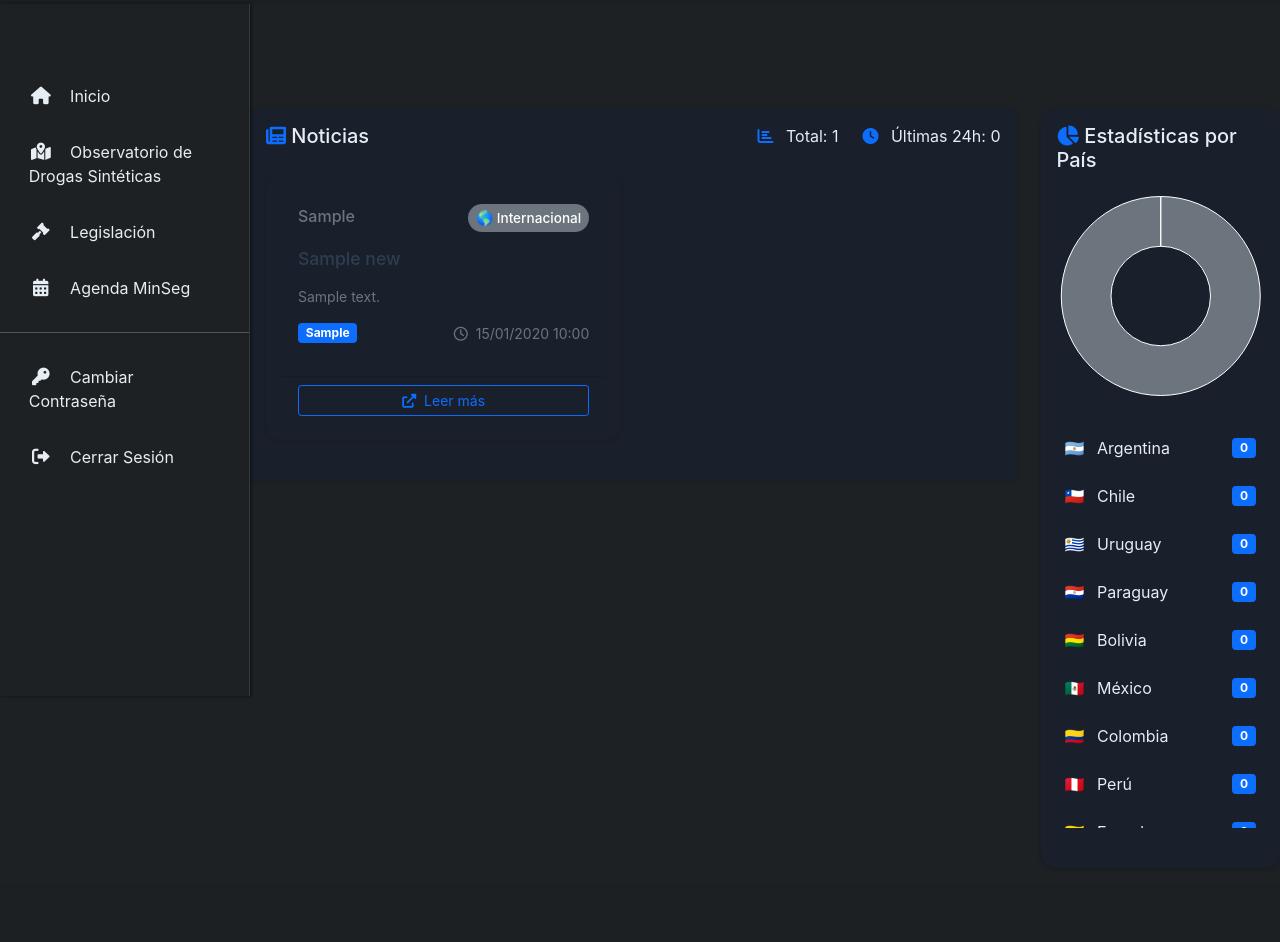
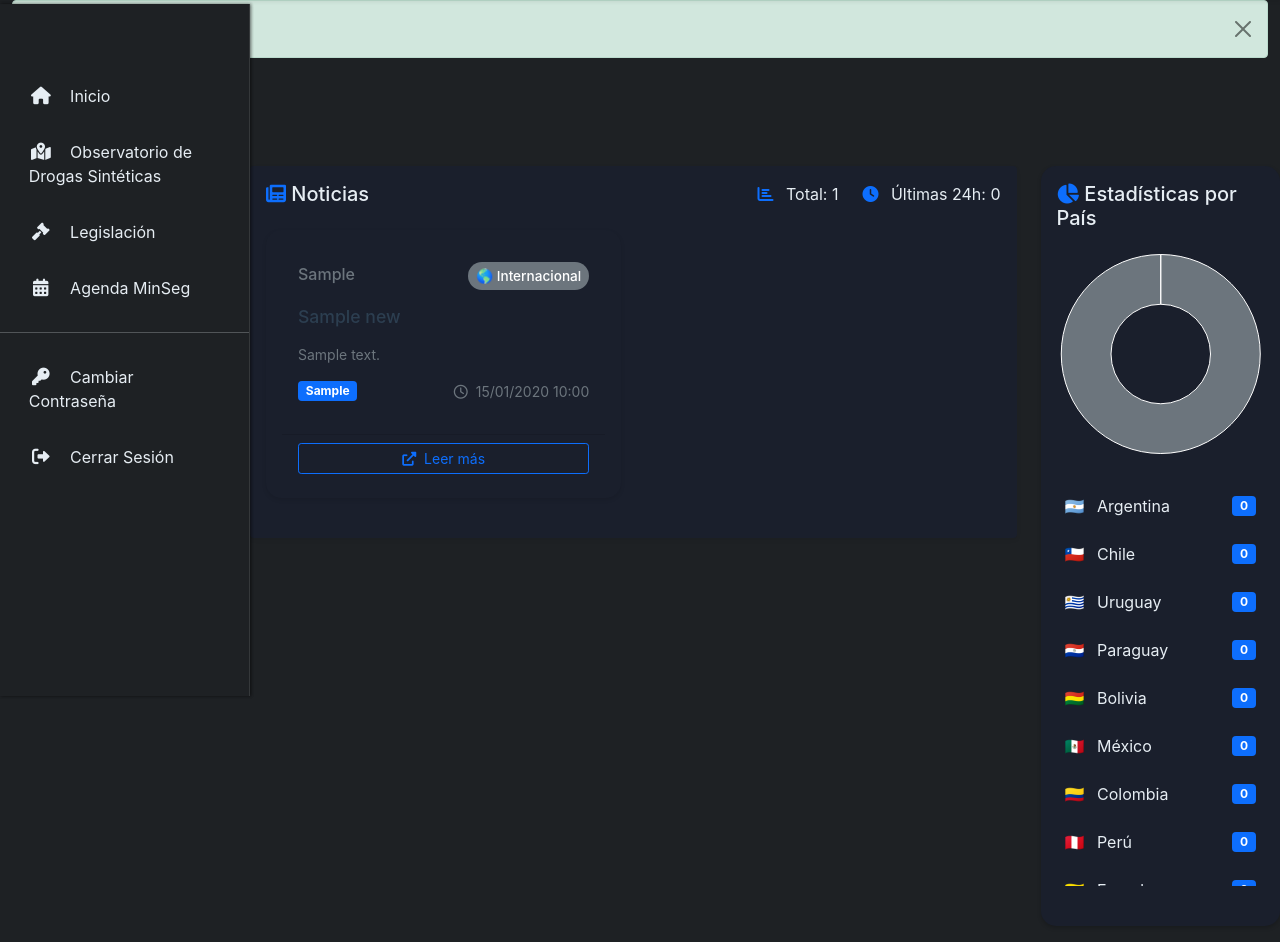
Before and after one commit to IAZARA/CentroRegionalV01, a Flask app: page /noticias in a window 1280 px wide. Shown: the part 104-1046 px from the top of the page. Before the commit the page ends 932 px from the top, so only its background shows below. Run offline with Flask 3, Linux system fonts and the light colour scheme; a user stored in the database is signed in; tables that the repository leaves empty hold one stand-in row (values such as "Sample post"); one stand-in notice (Sample message) is shown.

Commit message:
Guardamos cambios

```diff
--- a/observatorio/app/templates/base.html
+++ b/observatorio/app/templates/base.html
@@ -110,16 +110,16 @@
         <div class="content-wrapper">
             <!-- Flash Messages -->
             <div class="container-fluid">
-                {# with messages = get_flashed_messages(with_categories=true) #}
-                    {# if messages #}
-                        {# for category, message in messages #}
-                            {# <div class="alert alert-{{ category }} alert-dismissible fade show" role="alert"> #}
-                                {# {{ message }} #}
-                                {# <button type="button" class="btn-close" data-bs-dismiss="alert" aria-label="Close"></button> #}
-                            {# </div> #}
-                        {# endfor #}
-                    {# endif #}
-                {# endwith #}
+                {% with messages = get_flashed_messages(with_categories=true) %}
+                    {% if messages %}
+                        {% for category, message in messages %}
+                            <div class="alert alert-{{ category }} alert-dismissible fade show" role="alert">
+                                {{ message }}
+                                <button type="button" class="btn-close" data-bs-dismiss="alert" aria-label="Close"></button>
+                            </div>
+                        {% endfor %}
+                    {% endif %}
+                {% endwith %}
             </div>
 
             <!-- Main Content -->
@@ -141,31 +141,31 @@
     <!-- Extra JavaScript -->
     {% block extra_js %}{% endblock %}
 
-    <!-- Flash Messages -->
-    {# {% with messages = get_flashed_messages(with_categories=true) %} #}
-        {# {% if messages %} #}
-            {# <div class="position-fixed bottom-0 end-0 p-3" style="z-index: 11"> #}
-                {# {% for category, message in messages %} #}
-                    {# <div class="toast align-items-center text-white bg-{{ category }} border-0" role="alert" aria-live="assertive" aria-atomic="true"> #}
-                        {# <div class="d-flex"> #}
-                            {# <div class="toast-body"> #}
-                                {# {{ message }} #}
-                            {# </div> #}
-                            {# <button type="button" class="btn-close btn-close-white me-2 m-auto" data-bs-dismiss="toast" aria-label="Close"></button> #}
-                        {# </div> #}
-                    {# </div> #}
-                {# {% endfor %} #}
-            {# </div> #}
-            {# <script> #}
-                {# document.addEventListener('DOMContentLoaded', function() { #}
-                    {# var toastElList = [].slice.call(document.querySelectorAll('.toast')); #}
-                    {# var toastList = toastElList.map(function(toastEl) { #}
-                        {# return new bootstrap.Toast(toastEl, { autohide: true, delay: 3000 }); #}
-                    {# }); #}
-                    {# toastList.forEach(toast => toast.show()); #}
-                {# }); #}
-            {# </script> #}
-        {# {% endif %} #}
-    {# {% endwith %} #}
+    <!-- Toast Flash Messages -->
+    {% with messages = get_flashed_messages(with_categories=true) %}
+        {% if messages %}
+            <div class="position-fixed bottom-0 end-0 p-3" style="z-index: 11">
+                {% for category, message in messages %}
+                    <div class="toast align-items-center text-white bg-{{ category }} border-0" role="alert" aria-live="assertive" aria-atomic="true">
+                        <div class="d-flex">
+                            <div class="toast-body">
+                                {{ message }}
+                            </div>
+                            <button type="button" class="btn-close btn-close-white me-2 m-auto" data-bs-dismiss="toast" aria-label="Close"></button>
+                        </div>
+                    </div>
+                {% endfor %}
+            </div>
+            <script>
+                document.addEventListener('DOMContentLoaded', function() {
+                    var toastElList = [].slice.call(document.querySelectorAll('.toast'));
+                    var toastList = toastElList.map(function(toastEl) {
+                        return new bootstrap.Toast(toastEl, { autohide: true, delay: 3000 });
+                    });
+                    toastList.forEach(toast => toast.show());
+                });
+            </script>
+        {% endif %}
+    {% endwith %}
 </body>
 </html>
```
